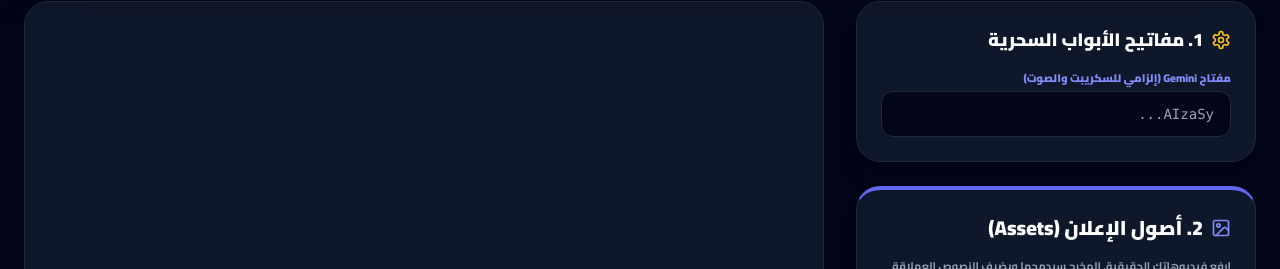
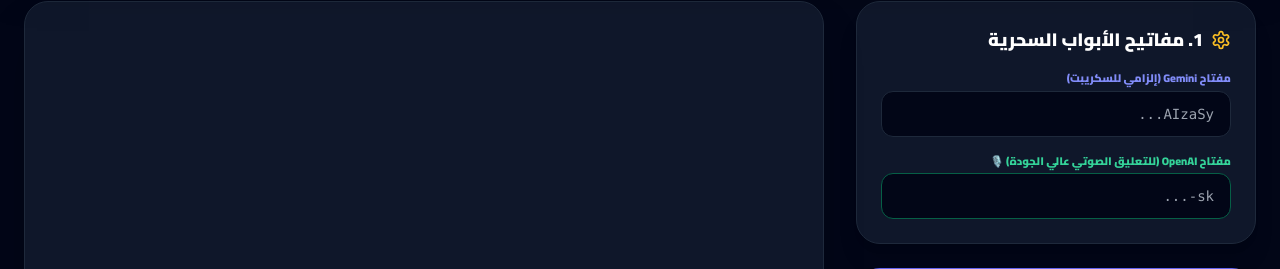
Before and after one commit to shopsaad98-alt/ali-ads-tool, a React (Vite) app: page / in a window 1280 px wide. Shown: the part 238-507 px from the top of the page. Built offline with nearby package versions, Linux system fonts and the light colour scheme.

Commit message:
Update App.jsx

```diff
--- a/App.jsx
+++ b/App.jsx
@@ -72,7 +72,7 @@ function pcmToWav(base64Pcm, sampleRate = 24000) {
 }
 
 const downloadFile = async (url, filename) => {
-  if (!url) return;
+  if (!url || url.startsWith('webspeech:')) return;
   try {
     const a = document.createElement('a');
     a.href = url;
@@ -608,14 +608,42 @@ export default function VideoAdGenerator() {
             }
           }
 
-          // ✅ TTS: أولاً Gemini، وإذا فشل نستخدم Web Speech API
+          // ✅ TTS: أولاً OpenAI، ثم Gemini، ثم Web Speech
           try {
             if (safeAudioText.trim() !== '') {
+              let ttsSuccess = false;
+
+              // 1️⃣ OpenAI TTS — أفضل جودة للعربية
+              if (openaiKey && openaiKey.trim()) {
+                try {
+                  const openaiVoice = inputs.voiceType === 'Female' ? 'nova' : 'onyx';
+                  const ttsRes = await fetch('https://api.openai.com/v1/audio/speech', {
+                    method: 'POST',
+                    headers: {
+                      'Content-Type': 'application/json',
+                      'Authorization': `Bearer ${openaiKey.trim()}`,
+                    },
+                    body: JSON.stringify({
+                      model: 'tts-1',
+                      input: safeAudioText,
+                      voice: openaiVoice,
+                      speed: 0.9,
+                    }),
+                  });
+                  if (ttsRes.ok) {
+                    const audioBlob = await ttsRes.blob();
+                    audioUrl = URL.createObjectURL(audioBlob);
+                    ttsSuccess = true;
+                  }
+                } catch (e1) {
+                  console.warn('OpenAI TTS فشل:', e1);
+                }
+              }
+
+              // 2️⃣ Gemini TTS كـ fallback
+              if (!ttsSuccess) {
+                try {
                   const voiceName = inputs.voiceType === 'Female' ? 'Aoede' : 'Charon';
-              let geminiSuccess = false;
-
-              // محاولة Gemini TTS أولاً
-              try {
                   const ttsBody = {
                     system_instruction: {
                       parts: [{ text: `تحدث بـ${inputs.dialect}. اجعل الأسلوب حيوياً ومقنعاً.` }],
@@ -639,15 +667,16 @@ export default function VideoAdGenerator() {
                     const wavBlob = pcmToWav(pcmBase64, 24000);
                     if (wavBlob) {
                       audioUrl = URL.createObjectURL(wavBlob);
-                    geminiSuccess = true;
-                  }
-                }
-              } catch (e1) {
-                console.warn('Gemini TTS غير متاح، نستخدم Web Speech API');
-              }
-
-              // Fallback: Web Speech API — نحفظ النص كـ marker
-              if (!geminiSuccess) {
+                      ttsSuccess = true;
+                    }
+                  }
+                } catch (e2) {
+                  console.warn('Gemini TTS فشل أيضاً');
+                }
+              }
+
+              // 3️⃣ Web Speech كـ آخر خيار
+              if (!ttsSuccess) {
                 audioUrl = 'webspeech:' + safeAudioText;
               }
             }
@@ -707,9 +736,14 @@ export default function VideoAdGenerator() {
             const utt = new SpeechSynthesisUtterance(text);
             utt.lang = 'ar-SA';
             utt.rate = 0.85;
+            utt.volume = 1;
+            const voices = window.speechSynthesis.getVoices();
+            const arabicVoice = voices.find(v => v.lang.startsWith('ar'));
+            if (arabicVoice) utt.voice = arabicVoice;
             utt.onend = () => handleNextScene();
             window.speechSynthesis.speak(utt);
           }
+          // لا نضع src في audioRef لأن webspeech ليس رابط حقيقي
         } else {
           audioRef.current.src = currentScene.audioUrl;
           audioRef.current
@@ -1218,7 +1252,7 @@ export default function VideoAdGenerator() {
             <div className="space-y-4">
               <div>
                 <label className="block text-[11px] font-black text-indigo-400 mb-1">
-                  مفتاح Gemini (إلزامي للسكريبت والصوت)
+                  مفتاح Gemini (إلزامي للسكريبت)
                 </label>
                 <input
                   type="password"
@@ -1227,6 +1261,19 @@ export default function VideoAdGenerator() {
                   onChange={(e) => setGeminiKey(e.target.value)}
                   className="w-full bg-slate-950 border border-slate-800 rounded-xl py-3 px-4 text-white text-sm focus:border-indigo-500 font-mono"
                   placeholder="AIzaSy..."
+                />
+              </div>
+              <div>
+                <label className="block text-[11px] font-black text-emerald-400 mb-1">
+                  مفتاح OpenAI (للتعليق الصوتي عالي الجودة) 🎙️
+                </label>
+                <input
+                  type="password"
+                  name="openaiKey"
+                  value={openaiKey}
+                  onChange={(e) => setOpenaiKey(e.target.value)}
+                  className="w-full bg-slate-950 border border-emerald-800 rounded-xl py-3 px-4 text-white text-sm focus:border-emerald-500 font-mono"
+                  placeholder="sk-..."
                 />
               </div>
             </div>
@@ -1890,7 +1937,7 @@ export default function VideoAdGenerator() {
                               className="hidden"
                             />
                           </label>
-                          {scene.audioUrl && (
+                          {scene.audioUrl && !scene.audioUrl.startsWith('webspeech:') && (
                             <button
                               onClick={() =>
                                 downloadFile(
```
Lines whose indentation alone changed are shown as unchanged.
